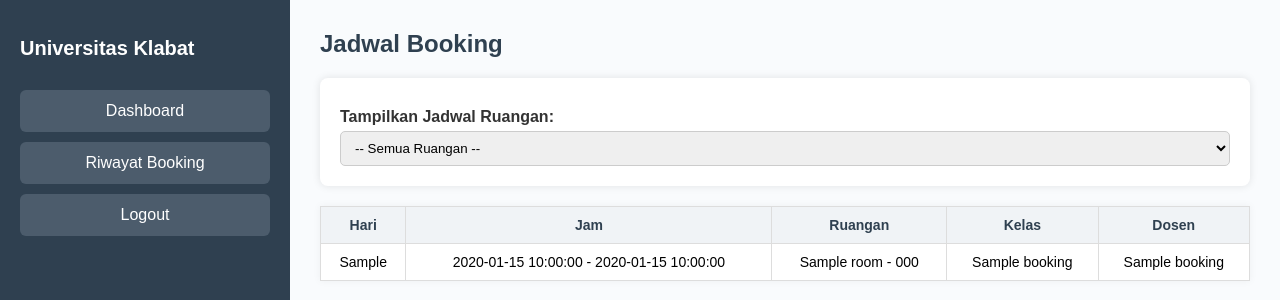
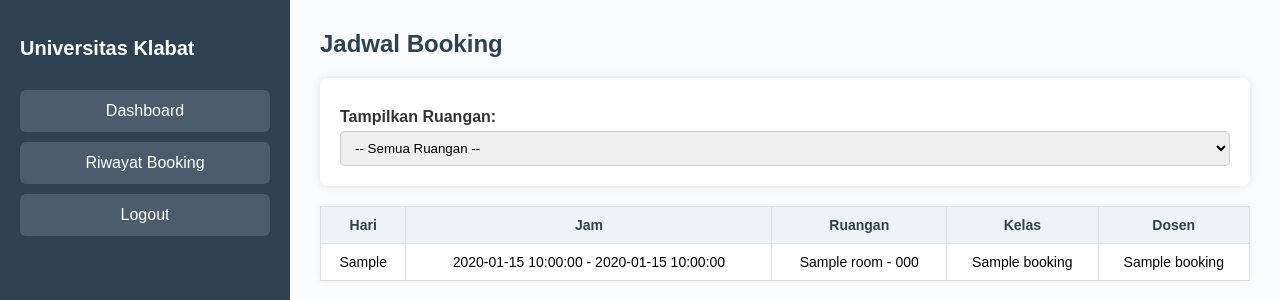
Before and after one commit to angeldevil11/devOps, a PHP site: page /booking.php in a window 1280 px wide. Shown: the top 300 px of the page. Run offline with PHP 8.4, Linux system fonts and the light colour scheme; the visitor is signed in with stand-in values (Sample User, id 1); tables that the repository leaves empty or names only in its code hold one stand-in row (values such as "Sample post").

Commit message:
tampilkan ruangan

```diff
--- a/booking.php
+++ b/booking.php
@@ -53,7 +53,7 @@ $dashboard = $_SESSION['role'] === 'admin' ? 'dashboard_admin.php' : 'dashboard_
 
       <!-- Filter Dropdown -->
       <form method="GET" style="margin-bottom: 20px;">
-        <label for="filter_room">Tampilkan Jadwal Ruangan:</label>
+        <label for="filter_room">Tampilkan Ruangan:</label>
         <select name="filter_room" onchange="this.form.submit()">
           <option value="">-- Semua Ruangan --</option>
           <?php
```
